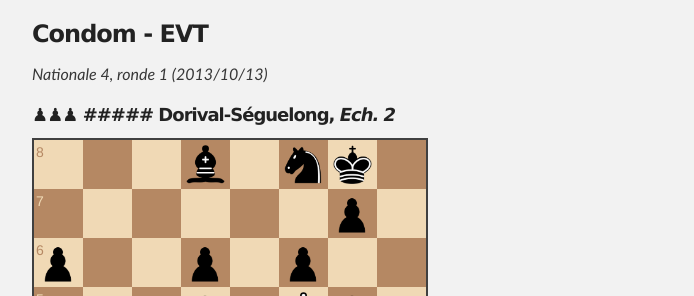
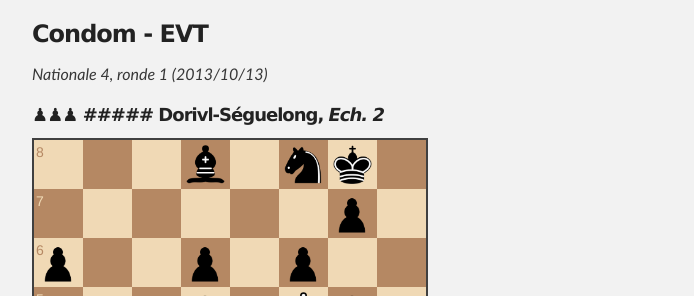
Before and after one commit to echiquier-villeneuve-tolosane/echiquier-villeneuve-tolosane.github.io, a Jekyll site: the page built from exercices.md, in a window 1280 px wide and 900 px high, scrolled down 3595 px. Shown: the part 156-452 px from the top of the window, without its empty margins (288-982 px from the left). Built offline with Jekyll 4.4.1, drawn with Linux system fonts in a browser that asks for light colours; nearby versions of some CDN libraries.

Commit message:
exercices.md mis à jour

```diff
--- a/exercices.md
+++ b/exercices.md
@@ -68,7 +68,7 @@ Les Blancs font mat en 3 coups.
 ###Condom - EVT
 _Nationale 4, ronde 1 (2013/10/13)_
 
-##### &#9823;&#9823;&#9823; ##### **Dorival-Séguelong**, _Ech. 2_
+##### &#9823;&#9823;&#9823; ##### **Dorivl-Séguelong**, _Ech. 2_
 
 `3b1nk1/6p1/p2p1p2/2pP1BP1/2P4P/8/P7/K3B3 w - - 0 44`
 
```
